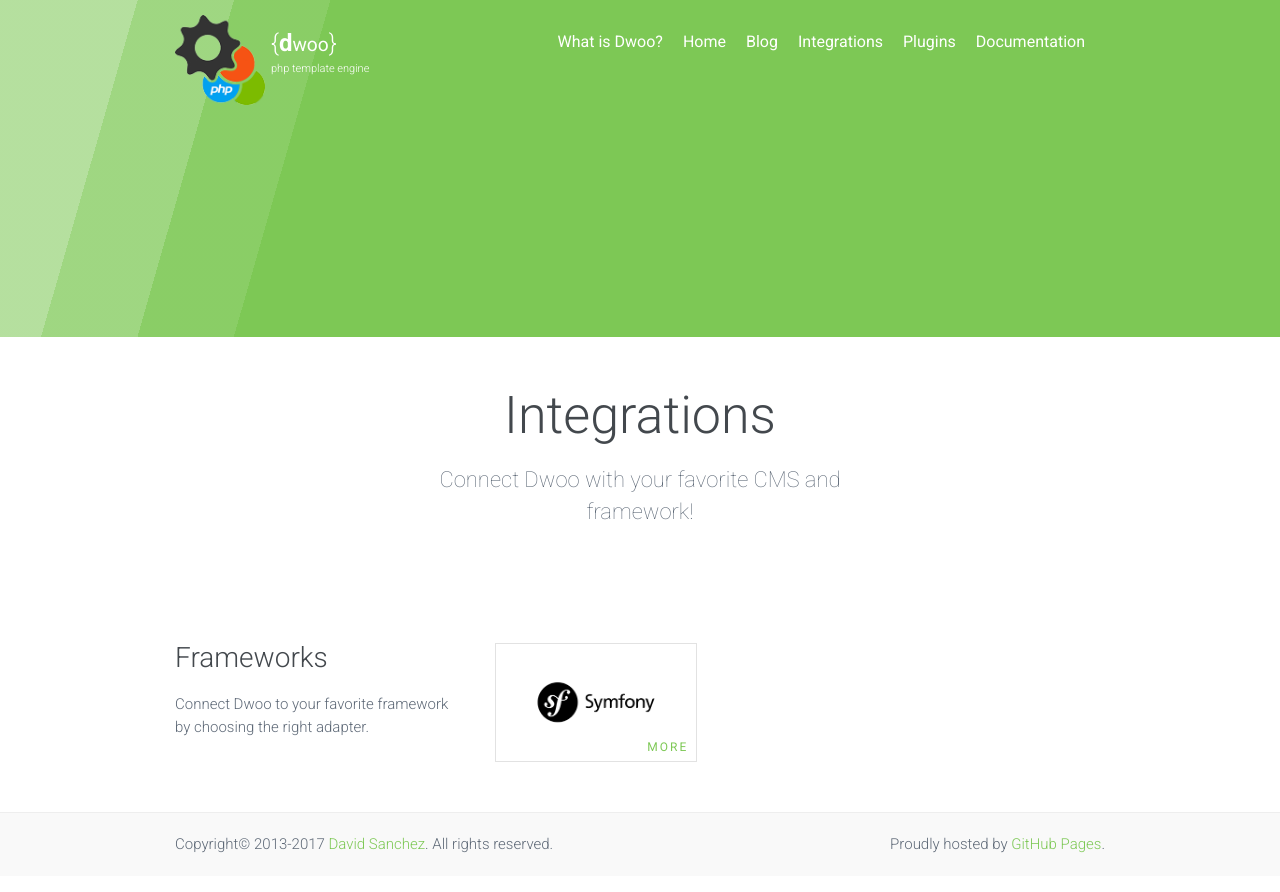
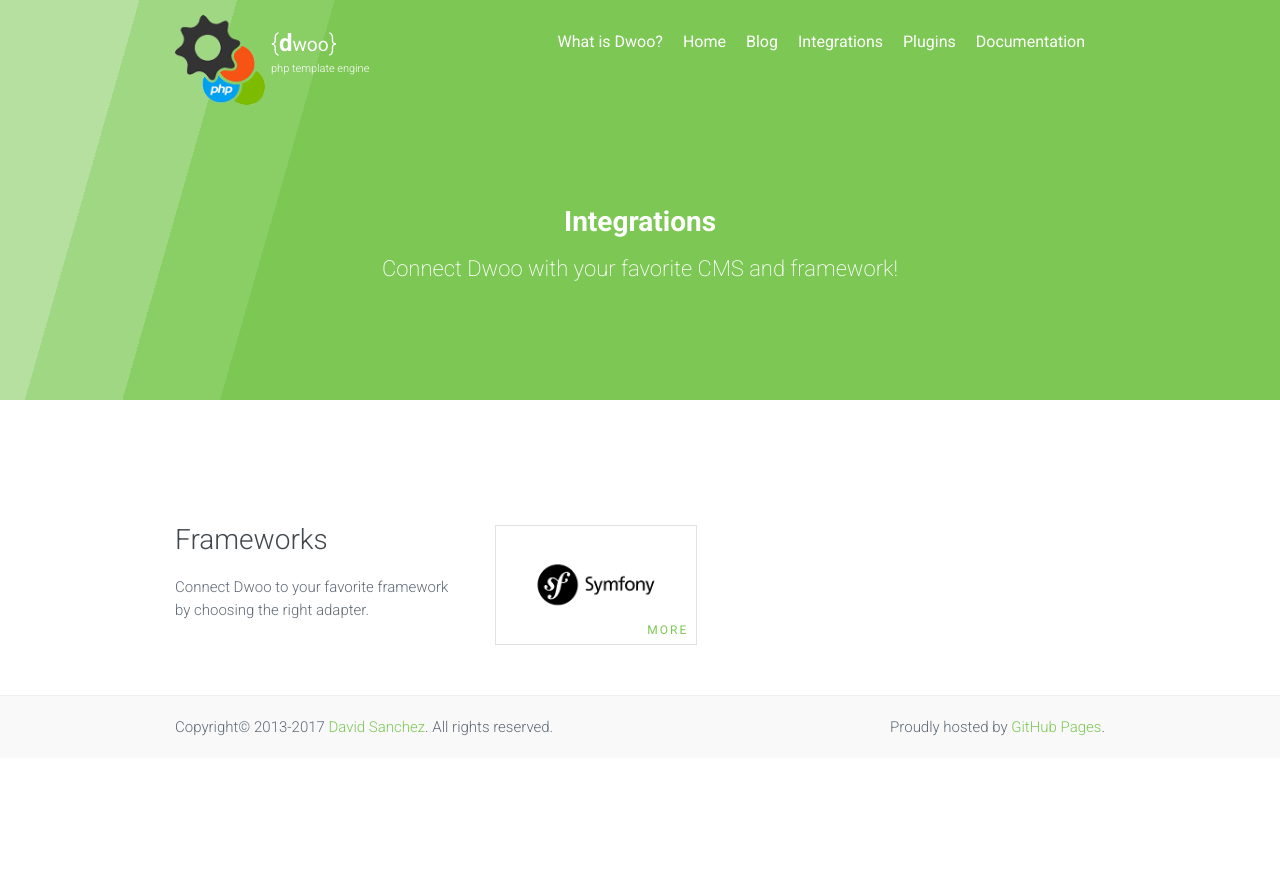
Before and after one commit to dwoo-project/docs, a Jekyll site: the page built from integrations/index.html, in a window 1280 px wide. Shown: the top 892 px of the page. Built offline with Jekyll 4.4.1, drawn with Linux system fonts in a browser that asks for light colours; nearby versions of some CDN libraries.

Commit message:
Remove useless code

```diff
--- a/integrations/index.html
+++ b/integrations/index.html
@@ -1,29 +1,11 @@
 ---
 layout: page
+title: Integrations
+subtitle: Connect Dwoo with your favorite CMS and framework!
 ---
 
 <section class="pt-50 pb-50">
 	<div class="container ">
-        <header class="text-center">
-            <h2 class="section-title">Integrations</h2>
-            <div class="section-subtitle">Connect Dwoo with your favorite CMS and framework!</div>
-        </header>
-		<!--<div class="row pt-75">-->
-			<!--<div class="col-sm-4">-->
-				<!--<h3 class="pb-20">CMS</h3>-->
-				<!--<p>Find a complete adapter to integrate Dwoo with your favorite CMS.</p>-->
-			<!--</div>-->
-			<!--<div class="col-sm-8">-->
-				<!--<ul class="list-unstyled list-integrations">-->
-					<!--<li>-->
-						<!--<a>-->
-							<!--<div class="tagged">Soon</div>-->
-							<!--<img src="/assets/img/logo-drupal.png" class="img-responsive">-->
-						<!--</a>-->
-					<!--</li>-->
-				<!--</ul>-->
-			<!--</div>-->
-		<!--</div>-->
 		<div class="row pt-75">
 			<div class="col-sm-4">
 				<h3 class="pb-20">Frameworks</h3>
@@ -31,24 +13,6 @@
 			</div>
 			<div class="col-sm-8">
 				<ul class="list-unstyled list-integrations">
-					<!--<li>-->
-						<!--<a href="/integrations/agavi.html">-->
-							<!--<img src="/assets/img/logo-agavi.png" class="img-responsive">-->
-							<!--<span>More</span>-->
-						<!--</a>-->
-					<!--</li>-->
-					<!--<li>-->
-						<!--<a href="/integrations/cakephp.html">-->
-							<!--<img src="/assets/img/logo-cakephp.png" class="img-responsive">-->
-							<!--<span>More</span>-->
-						<!--</a>-->
-					<!--</li>-->
-					<!--<li>-->
-						<!--<a href="/integrations/codeigniter.html">-->
-							<!--<img src="/assets/img/logo-codeigniter.png" class="img-responsive">-->
-							<!--<span>More</span>-->
-						<!--</a>-->
-					<!--</li>-->
 					<li>
 						<a href="/integrations/symfony.html">
                             <!--<div class="tagged">Soon</div>-->
@@ -56,12 +20,6 @@
                             <span>More</span>
 						</a>
 					</li>
-					<!--<li>-->
-						<!--<a href="/integrations/yii.html">-->
-							<!--<img src="/assets/img/logo-yii.png" class="img-responsive">-->
-							<!--<span>More</span>-->
-						<!--</a>-->
-					<!--</li>-->
 				</ul>
 			</div>
 		</div>
```
